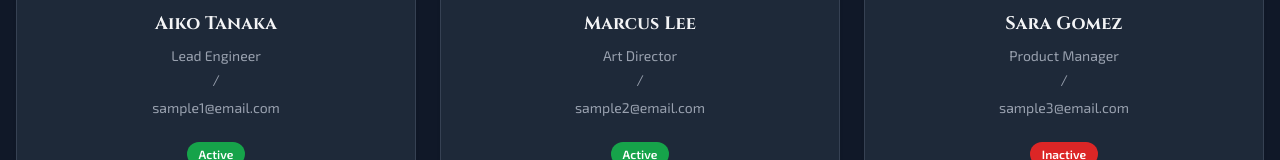
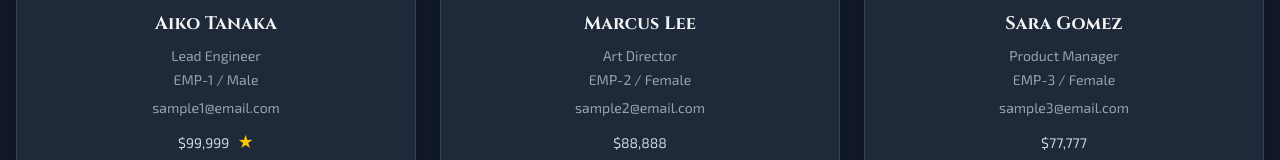
Before and after one commit to Zankcry/prelim-project-JM, an Angular app: page /emplist in a window 1280 px wide. Shown: the part 738-898 px from the top of the page. Built offline with nearby package versions, Linux system fonts and the light colour scheme.

Commit message:
Refactor Emplist employee data structure
Updated employee data structure to include employeeNumber, gender, and salary.

```diff
--- a/src/app/emplist/emplist.ts
+++ b/src/app/emplist/emplist.ts
@@ -9,8 +9,8 @@ import { CommonModule } from '@angular/common';
 })
 export class Emplist {
   employees: any[] = [
-    { fullName: 'Aiko Tanaka', role: 'Lead Engineer', email: 'sample1@email.com', status: 'Active', avatar: 'https://i.pravatar.cc/150?img=12' },
-    { fullName: 'Marcus Lee', role: 'Art Director', email: 'sample2@email.com', status: 'Active', avatar: 'https://i.pravatar.cc/150?img=5' },
-    { fullName: 'Sara Gomez', role: 'Product Manager', email: 'sample3@email.com', status: 'Inactive', avatar: 'https://i.pravatar.cc/150?img=32' }
+    { employeeNumber: 'EMP-1', fullName: 'Aiko Tanaka', gender: 'Male', role: 'Lead Engineer', email: 'sample1@email.com', status: 'Active', salary: 99999, avatar: 'https://i.pravatar.cc/150?img=12' },
+    { employeeNumber: 'EMP-2', fullName: 'Marcus Lee', gender: 'Female', role: 'Art Director', email: 'sample2@email.com', status: 'Active', salary: 88888, avatar: 'https://i.pravatar.cc/150?img=5' },
+    { employeeNumber: 'EMP-3', fullName: 'Sara Gomez', gender: 'Female', role: 'Product Manager', email: 'sample3@email.com', status: 'Inactive', salary: 77777, avatar: 'https://i.pravatar.cc/150?img=32' }
   ];
 }
```
